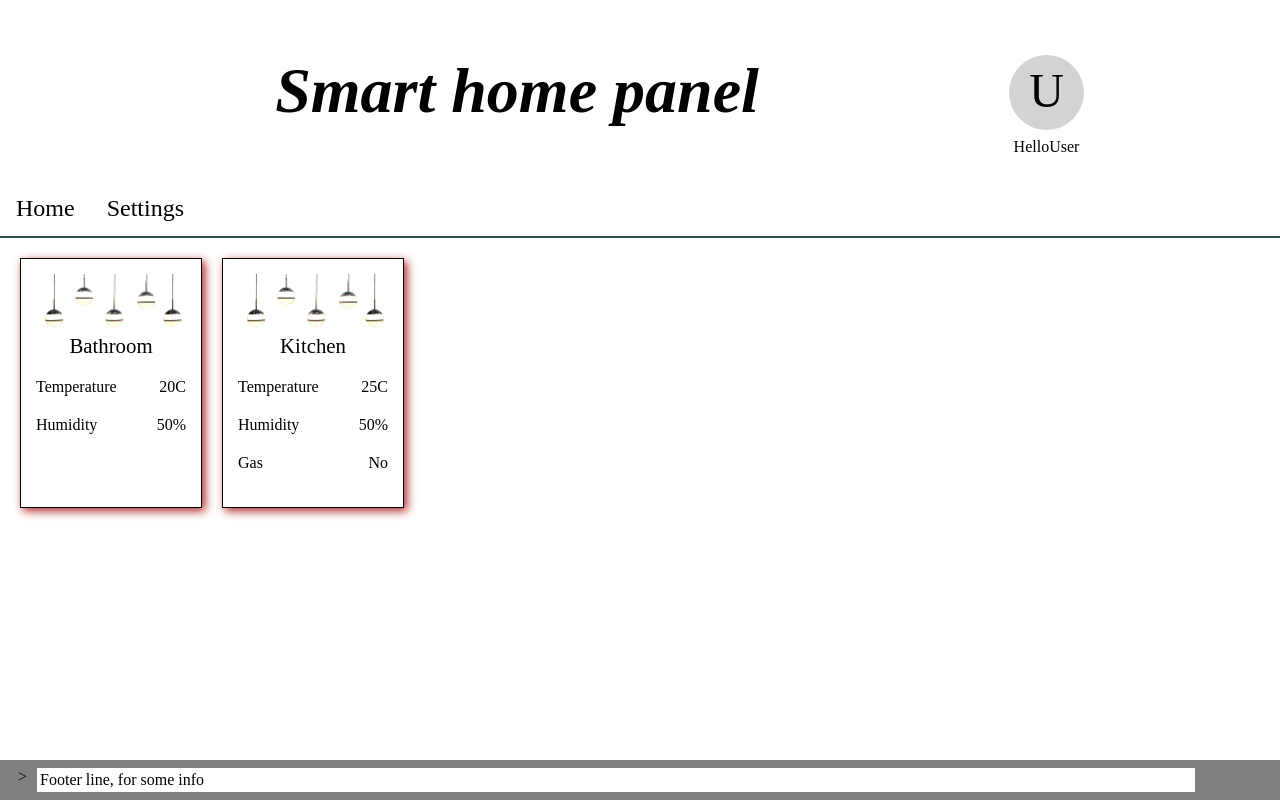
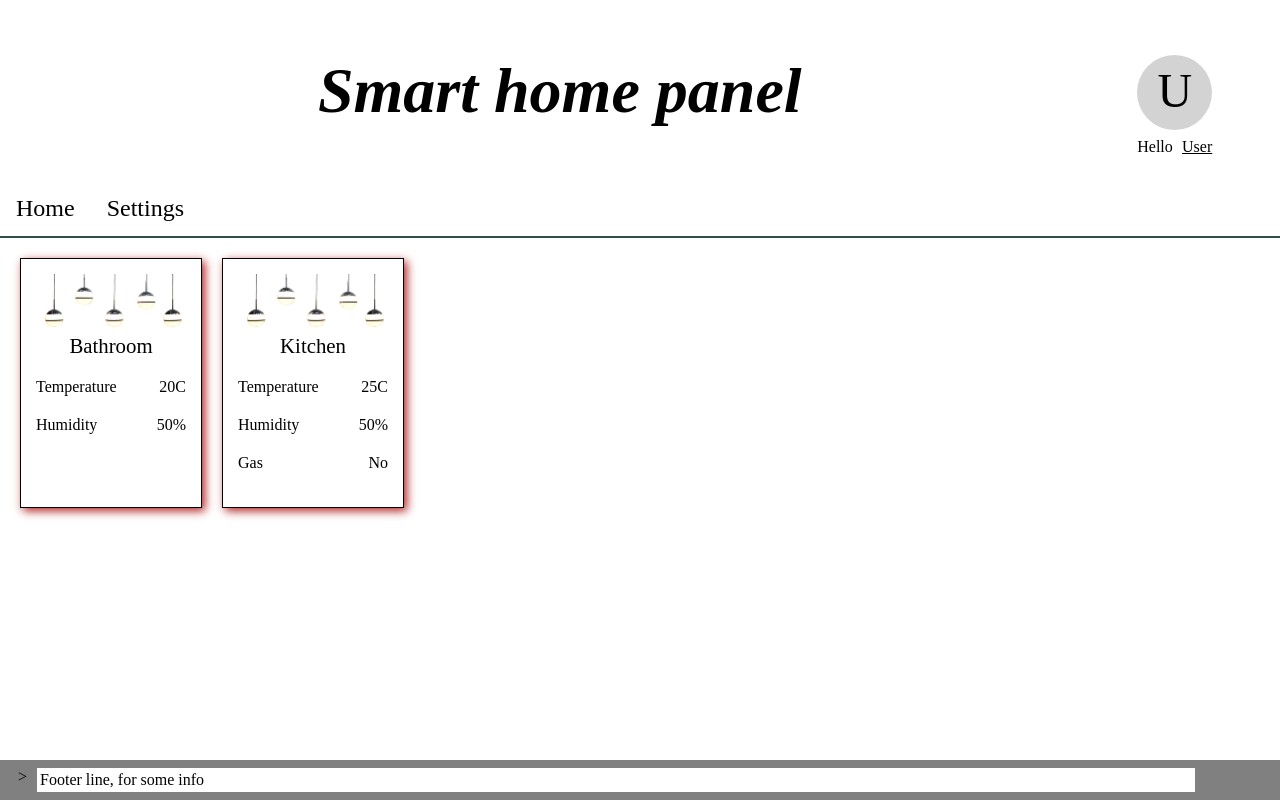
Before and after one commit to roman4i/smart-home-react, a React (Create React App) app: page / in a window 1280 px wide. Built offline with nearby package versions, Linux system fonts and the light colour scheme.

Commit message:
changed spacing in header and in username string

```diff
--- a/src/components/UserInfo/UserInfo.scss
+++ b/src/components/UserInfo/UserInfo.scss
@@ -17,5 +17,9 @@
 .userNameContainer {
     margin-top: 8px;
     display: flex;
-    justify-content: center;
+    justify-content: space-between;
 }
+
+.userLogin {
+    text-decoration: underline;
+}
--- a/src/components/UserInfo/UserInfoUsername.jsx
+++ b/src/components/UserInfo/UserInfoUsername.jsx
@@ -5,7 +5,7 @@
     return (
         <div className="userNameContainer">
             <div>Hello </div>
-            <div> User</div>
+            <div className="userLogin"> User</div>
         </div>
     )
 }
--- a/src/views/Header/Header.scss
+++ b/src/views/Header/Header.scss
@@ -1,5 +1,6 @@
 header {
     display: flex;
+    justify-content: space-around;
     padding: 25px;
     align-items: center;
 }
```
